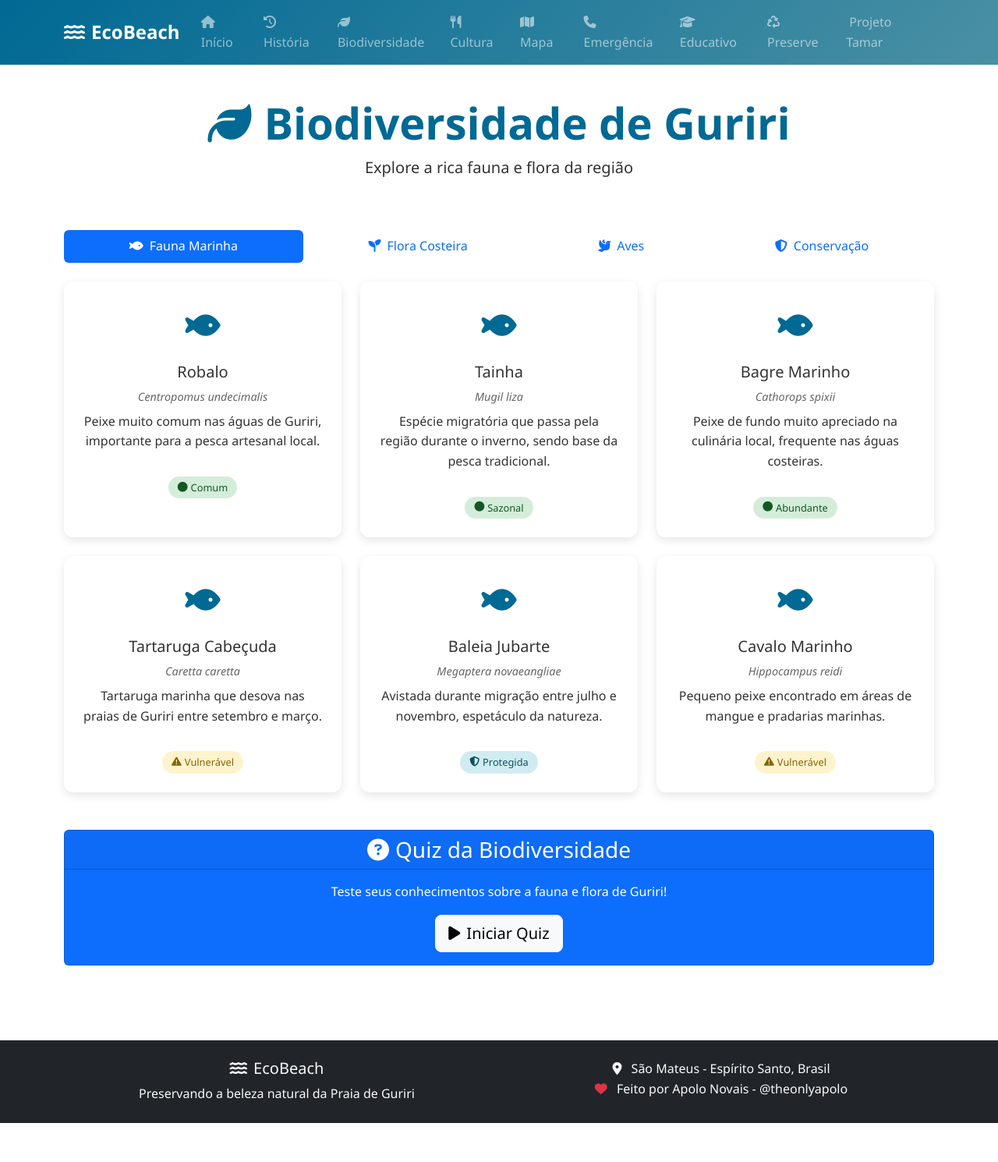
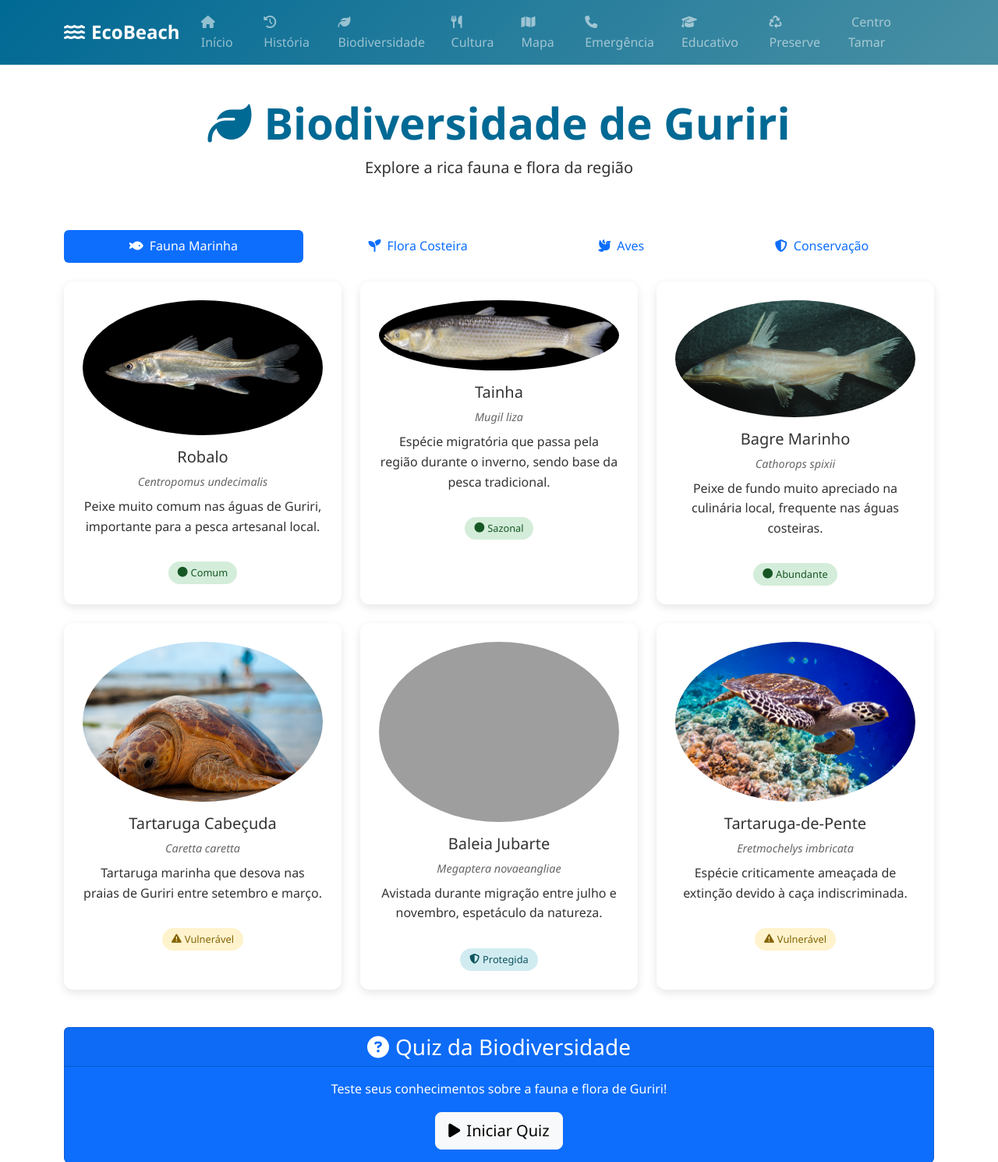
Before and after one commit to theonlyapolo/ecobeach, a Flask app: page /biodiversidade in a window 1280 px wide. Shown: the top 1490 px of the page at 78% size. Before the commit the page ends 1440 px from the top, so only its background shows below. Run offline with Flask 3, Linux system fonts and the light colour scheme; grey boxes are pictures that could not be loaded.

Commit message:
primeira rodada de alterações

```diff
--- a/app.py
+++ b/app.py
@@ -98,8 +98,8 @@ def quiz_score():
 
 @app.route('/tamar')
 def tamar():
-    """Página sobre o Projeto Tamar em São Mateus"""
-    return render_template('tamar.html', title="Projeto Tamar", api_key=GOOGLE_MAPS_API_KEY)
+    """Página sobre o Centro Tamar em São Mateus"""
+    return render_template('tamar.html', title="Centro Tamar", api_key=GOOGLE_MAPS_API_KEY)
 
 if __name__ == '__main__':
     app.run(host='0.0.0.0', port=5000, debug=True)
--- a/data/pontos_turisticos.json
+++ b/data/pontos_turisticos.json
@@ -129,7 +129,7 @@
   },
   {
     "id": 12,
-    "nome": "Centro de Visitantes Projeto Tamar",
+    "nome": "Centro de Visitantes Centro Tamar",
     "categoria": "turisticos",
     "lat": -18.7170,
     "lng": -39.8560,
--- a/static/css/style.css
+++ b/static/css/style.css
@@ -556,6 +556,9 @@ body {
     color: white;
 }
 
+.col-lg-6 {
+    text-align: justify;
+}
 /* Responsive Design */
 @media (max-width: 768px) {
     .hero-section {
--- a/static/js/quiz.js
+++ b/static/js/quiz.js
@@ -29,12 +29,12 @@ const quizData = {
             question: "O que significa a palavra 'Guriri' na língua indígena?",
             options: [
                 "Água grande",
-                "Lugar dos pequenos pássaros",
+                "coco pequeno",
                 "Terra sagrada",
                 "Praia bonita"
             ],
             correct: 1,
-            explanation: "Guriri tem origem indígena e significa 'lugar dos pequenos pássaros', referindo-se à rica avifauna da região."
+            explanation: "Guriri significa coco pequeno por causa da planta encontrada na região (Allagoptera arenaria)."
         },
         {
             question: "Qual é a principal função da vegetação de restinga?",
--- a/templates/base.html
+++ b/templates/base.html
@@ -72,7 +72,7 @@
                     </li>
                     <li class="nav-item">
                         <a class="nav-link" href="{{ url_for('tamar') }}">
-                            <i class="fas fa-turtle me-1"></i>Projeto Tamar
+                            <i class="fas fa-turtle me-1"></i>Centro Tamar
                         </a>
                     </li>
                 </ul>
--- a/templates/biodiversidade.html
+++ b/templates/biodiversidade.html
@@ -46,7 +46,9 @@
                         <div class="col-md-6 col-lg-4">
                             <div class="species-card">
                                 <div class="species-icon">
-                                    <i class="fas fa-fish"></i>
+                                    <img src="{{ url_for('static', filename='img/Centropomus-undecimalis.png') }}"
+                                        alt="Robalo"
+                                        class="img-fluid rounded-circle">
                                 </div>
                                 <h5>Robalo</h5>
                                 <p class="scientific-name">Centropomus undecimalis</p>
@@ -57,10 +59,13 @@
                             </div>
                         </div>
 
+
                         <div class="col-md-6 col-lg-4">
                             <div class="species-card">
                                 <div class="species-icon">
-                                    <i class="fas fa-fish"></i>
+                                    <img src="{{ url_for('static', filename='img/Mugil-liza.png') }}"
+                                        alt="Robalo"
+                                        class="img-fluid rounded-circle">
                                 </div>
                                 <h5>Tainha</h5>
                                 <p class="scientific-name">Mugil liza</p>
@@ -74,7 +79,9 @@
                         <div class="col-md-6 col-lg-4">
                             <div class="species-card">
                                 <div class="species-icon">
-                                    <i class="fas fa-fish"></i>
+                                    <img src="{{ url_for('static', filename='img/Cathorops-spixii.png') }}"
+                                        alt="Bagre Marinho"
+                                        class="img-fluid rounded-circle">
                                 </div>
                                 <h5>Bagre Marinho</h5>
                                 <p class="scientific-name">Cathorops spixii</p>
@@ -88,7 +95,9 @@
                         <div class="col-md-6 col-lg-4">
                             <div class="species-card">
                                 <div class="species-icon">
-                                    <i class="fas fa-fish"></i>
+                                    <img src="{{ url_for('static', filename='img/Caretta-caretta.jpg') }}"
+                                        alt="Tartaruga Cabeçuda"
+                                        class="img-fluid rounded-circle">
                                 </div>
                                 <h5>Tartaruga Cabeçuda</h5>
                                 <p class="scientific-name">Caretta caretta</p>
@@ -102,7 +111,9 @@
                         <div class="col-md-6 col-lg-4">
                             <div class="species-card">
                                 <div class="species-icon">
-                                    <i class="fas fa-fish"></i>
+                                    <img src="{{ url_for('static', filename='img/Megaptera-novaeangliae.png') }}"
+                                        alt="Baleia Jubarte"
+                                        class="img-fluid rounded-circle">
                                 </div>
                                 <h5>Baleia Jubarte</h5>
                                 <p class="scientific-name">Megaptera novaeangliae</p>
@@ -116,11 +127,13 @@
                         <div class="col-md-6 col-lg-4">
                             <div class="species-card">
                                 <div class="species-icon">
-                                    <i class="fas fa-fish"></i>
+                                    <img src="{{ url_for('static', filename='img/tartaruga-de-pente.jpg') }}"
+                                        alt="Baleia Jubarte"
+                                        class="img-fluid rounded-circle">
                                 </div>
-                                <h5>Cavalo Marinho</h5>
-                                <p class="scientific-name">Hippocampus reidi</p>
-                                <p>Pequeno peixe encontrado em áreas de mangue e pradarias marinhas.</p>
+                                <h5>Tartaruga-de-Pente</h5>
+                                <p class="scientific-name">Eretmochelys imbricata</p>
+                                <p>Espécie criticamente ameaçada de extinção devido à caça indiscriminada.</p>
                                 <div class="species-status status-vulnerable">
                                     <i class="fas fa-exclamation-triangle me-1"></i>Vulnerável
                                 </div>
@@ -182,6 +195,21 @@
                                 <h5>Capim Açu</h5>
                                 <p class="scientific-name">Panicum maximum</p>
                                 <p>Gramínea nativa importante para estabilização do solo costeiro.</p>
+                                <div class="species-status status-common">
+                                    <i class="fas fa-circle me-1"></i>Comum
+                                </div>
+                            </div>
+                        </div>
+                        <div class="col-md-6 col-lg-4">
+                            <div class="species-card">
+                                <div class="species-icon text-success">
+                                    <img src="{{ url_for('static', filename='img/Allagoptera-arenaria.jpg') }}"
+                                        alt="Baleia Jubarte"
+                                        class="img-fluid rounded-circle">
+                                </div>
+                                <h5>Guriri</h5>
+                                <p class="scientific-name">Allagoptera arenaria</p>
+                                <p>Palmeira que cumpre o importante papel de sustentar as dunas para que não sejam removidas pelo vento. Planta que dá nome à praia de Guriri por ser muito abundante.</p>
                                 <div class="species-status status-common">
                                     <i class="fas fa-circle me-1"></i>Comum
                                 </div>
@@ -262,7 +290,7 @@
                                 </div>
                                 <div class="card-body">
                                     <ul>
-                                        <li>Projeto Tamar - Proteção de tartarugas</li>
+                                        <li>Centro Tamar - Proteção de tartarugas</li>
                                         <li>Monitoramento de baleias</li>
                                         <li>Recuperação de áreas de restinga</li>
                                         <li>Educação ambiental nas escolas</li>
--- a/templates/educativo.html
+++ b/templates/educativo.html
@@ -516,7 +516,7 @@ function openImageBank() {
 function showUsefulLinks() {
     const links = [
         'Instituto Chico Mendes de Conservação da Biodiversidade (ICMBio)',
-        'Projeto Tamar',
+        'Centro Tamar',
         'Instituto Baleia Jubarte',
         'Fundação SOS Mata Atlântica',
         'UNESCO - Década do Oceano',
```
Also changed, not shown: templates/historia.html (+10 -1 lines), templates/index.html (+13 -3 lines), templates/tamar.html (+5 -5 lines), static/img/Allagoptera-arenaria.jpg (added), static/img/Caretta-caretta.jpg (added), static/img/Cathorops-spixii.png (added), static/img/Centropomus-undecimalis.png (added), static/img/Mugil-liza.png (added), static/img/capelinha.png (added), static/img/moqueca.png (added), static/img/tartaruga-de-pente.jpg (added), static/img/tartaruga.jpg (added), 1 other file.
